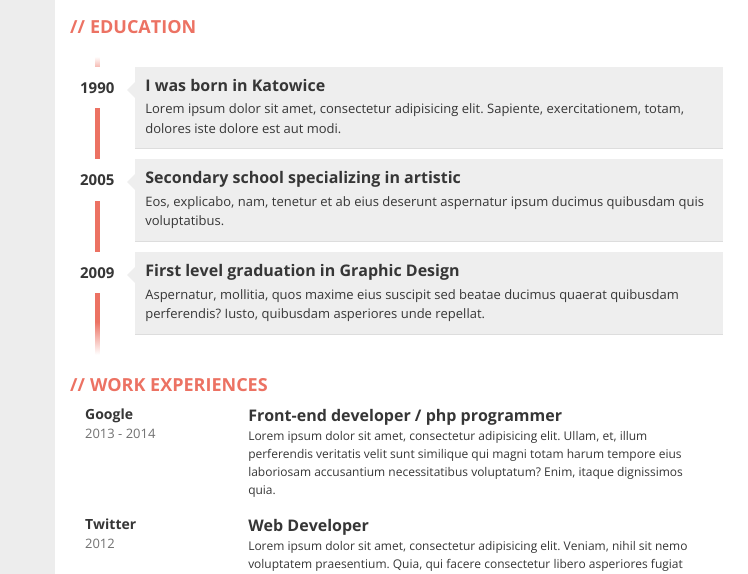
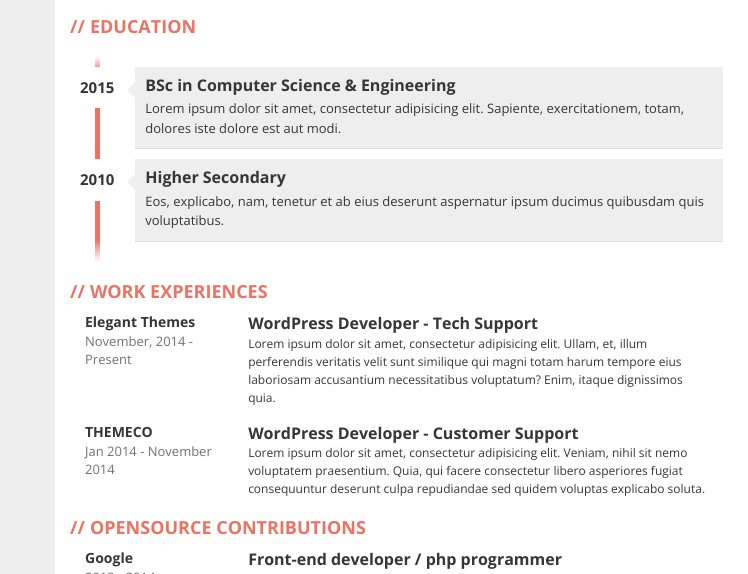
Before and after one commit to mkrdip/resume, a plain HTML site: page index.html in a window 1280 px wide. Shown: the part 378-952 px from the top of the page, 0-748 px from the left. Drawn offline with nearby package versions, Linux system fonts and the light colour scheme.

Commit message:
Update index.html

```diff
--- a/index.html
+++ b/index.html
@@ -57,24 +57,17 @@
             <h2>Education</h2>
             <ul id="education" class="clearfix">
               <li>
-                <div class="year pull-left">1990</div>
+                <div class="year pull-left">2015</div>
                 <div class="description pull-right">
-                  <h3>I was born in Katowice</h3>
+                  <h3>BSc in Computer Science & Engineering</h3>
                   <p>Lorem ipsum dolor sit amet, consectetur adipisicing elit. Sapiente, exercitationem, totam, dolores iste dolore est aut modi.</p>
                 </div>
               </li>
               <li>
-                <div class="year pull-left">2005</div>
+                <div class="year pull-left">2010</div>
                 <div class="description pull-right">
-                  <h3>Secondary school specializing in artistic</h3>
+                  <h3>Higher Secondary</h3>
                   <p>Eos, explicabo, nam, tenetur et ab eius deserunt aspernatur ipsum ducimus quibusdam quis voluptatibus.</p>
-                </div>
-              </li>
-              <li>
-                <div class="year pull-left">2009</div>
-                <div class="description pull-right">
-                  <h3>First level graduation in Graphic Design</h3>
-                  <p>Aspernatur, mollitia, quos maxime eius suscipit sed beatae ducimus quaerat quibusdam perferendis? Iusto, quibusdam asperiores unde repellat.</p>
                 </div>
               </li>
             </ul>
@@ -84,21 +77,21 @@
             <h2>Work Experiences</h2>
             <div class="job clearfix">
               <div class="col-xs-3">
-                <div class="where">Google</div>
-                <div class="year">2013 - 2014</div>
+                <div class="where">Elegant Themes</div>
+                <div class="year">November, 2014 - Present</div>
               </div>
               <div class="col-xs-9">
-                <div class="profession">Front-end developer / php programmer</div>
+                <div class="profession">WordPress Developer - Tech Support</div>
                 <div class="description">Lorem ipsum dolor sit amet, consectetur adipisicing elit. Ullam, et, illum perferendis veritatis velit sunt similique qui magni totam harum tempore eius laboriosam accusantium necessitatibus voluptatum? Enim, itaque dignissimos quia.</div>
               </div>
             </div>
             <div class="job clearfix">
               <div class="col-xs-3">
-                <div class="where">Twitter</div>
-                <div class="year">2012</div>
+                <div class="where">THEMECO</div>
+                <div class="year">Jan 2014 - November 2014</div>
               </div>
               <div class="col-xs-9">
-                <div class="profession">Web Developer</div>
+                <div class="profession">WordPress Developer - Customer Support</div>
                 <div class="description">Lorem ipsum dolor sit amet, consectetur adipisicing elit. Veniam, nihil sit nemo voluptatem praesentium. Quia, qui facere consectetur libero asperiores fugiat consequuntur deserunt culpa repudiandae sed quidem voluptas explicabo soluta.</div>
               </div>
             </div>
```
